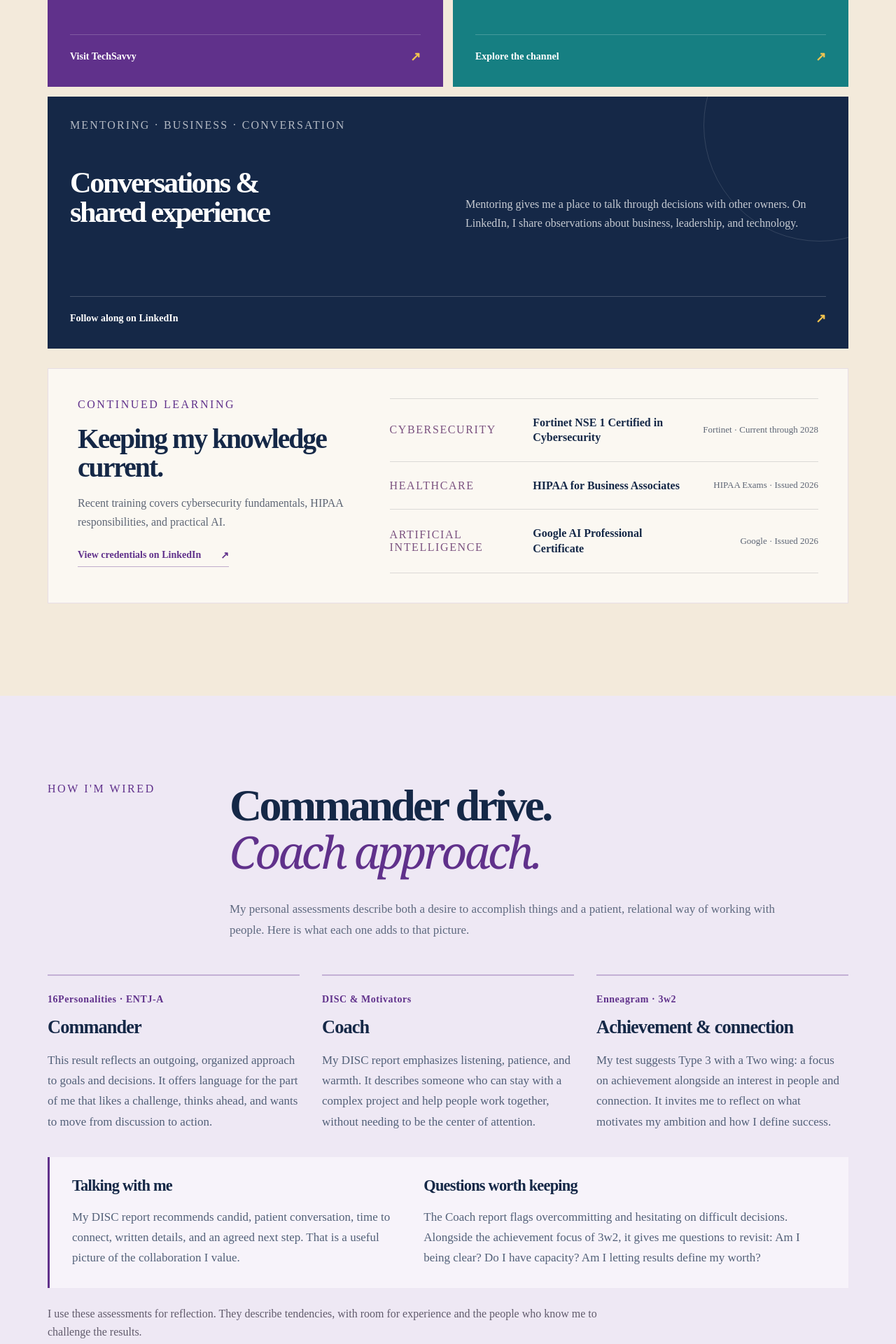
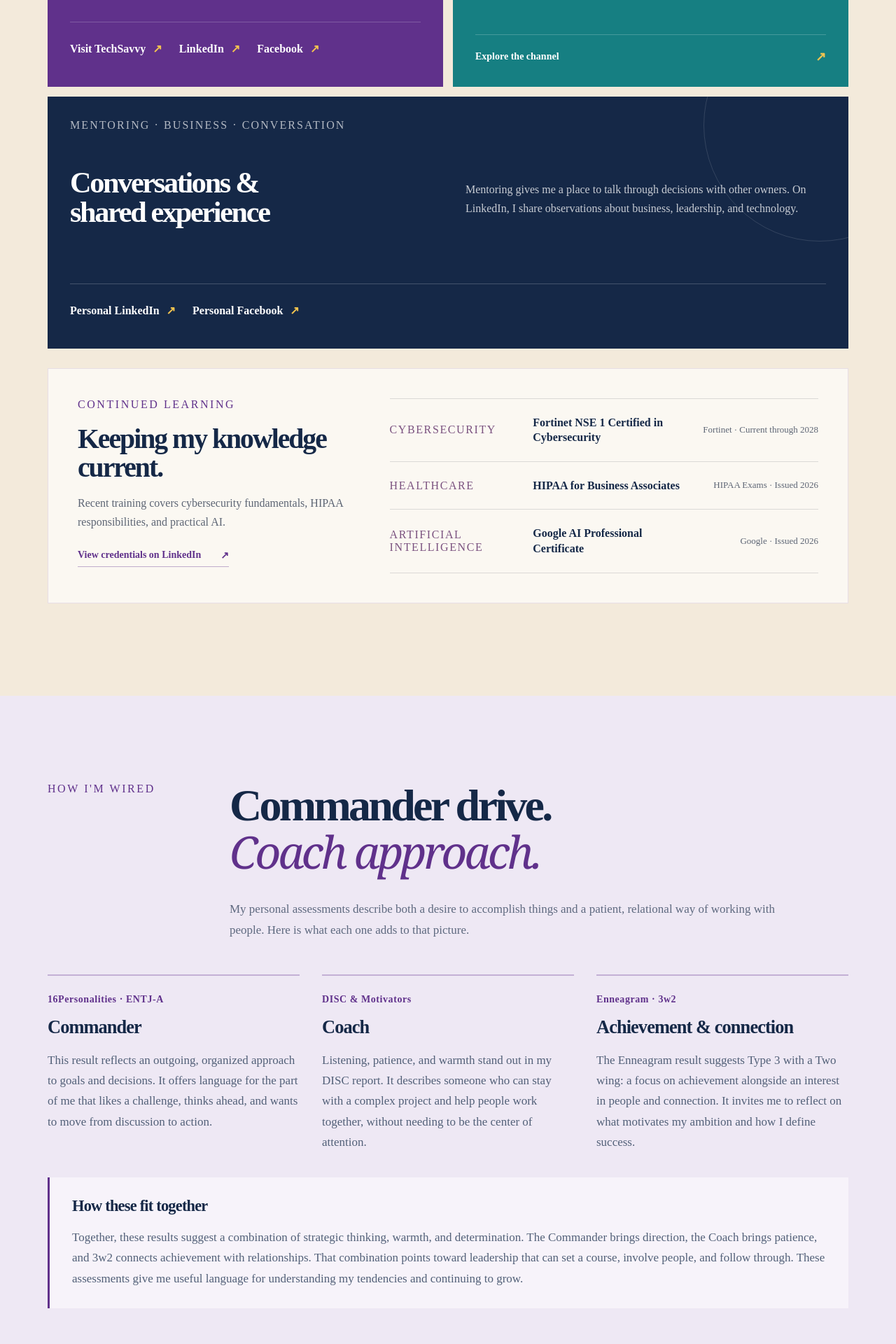
Before and after one commit to TechSavvy-consulting/kylehearn.com, a Next.js app: page / in a window 1280 px wide. Shown: the part 1940-3860 px from the top of the page at 70% size. Built offline with nearby package versions, Linux system fonts and the light colour scheme.

Commit message:
Refine profile links and restore personal sections

```diff
--- a/app/globals.css
+++ b/app/globals.css
@@ -172,15 +172,14 @@ img { display: block; height: auto; max-width: 100%; }
 .assessment-grid h3, .assessment-reflection h3 { font-size: 1.65rem; letter-spacing: -.035em; line-height: 1.2; margin: 12px 0 16px; }
 .assessment-grid p, .assessment-reflection p { color: #526078; font-size: 1.0625rem; line-height: 1.72; margin: 0; }
 .assessment-grid .assessment-source { color: var(--purple); font-size: .875rem; font-weight: 700; letter-spacing: .04em; }
-.assessment-reflection { background: rgba(255,255,255,.48); border-left: 3px solid var(--purple); display: grid; gap: 32px; grid-template-columns: minmax(0, .9fr) minmax(0, 1.1fr); margin-top: 36px; padding: 28px 32px; }
+.assessment-reflection { background: rgba(255,255,255,.48); border-left: 3px solid var(--purple); margin-top: 36px; padding: 28px 32px; }
 .assessment-reflection h3 { font-size: 1.4rem; margin-top: 0; }
-.assessment-note { color: #615b6c; font-size: 1rem; line-height: 1.65; margin: 24px 0 0; max-width: 850px; }
 .journey { padding: 54px 0 130px; }
 .section-heading { margin-bottom: 76px; max-width: 850px; }
 .section-heading h2 { font-size: clamp(42px, 5vw, 68px); letter-spacing: -.058em; line-height: 1.03; margin: 23px 0 24px; }
 .section-heading > p:last-child, .section-heading--split > p { color: #657087; font-size: 17px; line-height: 1.72; max-width: 620px; }
 .timeline { border-top: 1px solid var(--line); }
-.timeline-row { align-items: start; border-bottom: 1px solid var(--line); display: grid; gap: 38px; grid-template-columns: 155px 1fr auto; min-height: 248px; padding: 40px 8px; }
+.timeline-row { align-items: start; border-bottom: 1px solid var(--line); display: grid; gap: 38px; grid-template-columns: 155px minmax(0, 1fr); min-height: 248px; padding: 40px 8px; }
 .timeline-year { align-items: center; display: flex; gap: 18px; }
 .timeline-year span { color: var(--purple); font: 700 12px var(--mono); letter-spacing: .1em; }
 .timeline-year i { background: var(--gold); border-radius: 50%; height: 7px; position: relative; width: 7px; }
@@ -189,7 +188,6 @@ img { display: block; height: auto; max-width: 100%; }
 .timeline-copy > span { color: #8c8395; font: 600 11px var(--mono); letter-spacing: .12em; text-transform: uppercase; }
 .timeline-copy h3 { font-size: 29px; letter-spacing: -.04em; margin: 13px 0 13px; }
 .timeline-copy p { color: #5e697f; font-size: 16px; line-height: 1.75; margin: 0; max-width: 730px; }
-.timeline-index { color: #c8c1cc; font: 11px var(--mono); }
 
 .building { padding: 124px 0 132px; }
 .section-heading--split { align-items: end; display: grid; gap: 80px; grid-template-columns: 1fr 360px; max-width: none; }
@@ -198,7 +196,7 @@ img { display: block; height: auto; max-width: 100%; }
 .venture-grid { display: grid; gap: 14px; grid-template-columns: repeat(2,1fr); }
 .venture-card { color: white; display: flex; flex-direction: column; min-height: 460px; overflow: hidden; padding: 32px; position: relative; transition: transform .25s ease, box-shadow .25s ease; }
 .venture-card:hover { box-shadow: 0 22px 48px rgba(29,25,37,.18); transform: translateY(-5px); }
-.venture-card::after { border: 1px solid rgba(255,255,255,.13); border-radius: 50%; content: ''; height: 330px; position: absolute; right: -125px; top: -125px; width: 330px; }
+.venture-card::after { border: 1px solid rgba(255,255,255,.13); border-radius: 50%; content: ''; height: 330px; pointer-events: none; position: absolute; right: -125px; top: -125px; width: 330px; }
 .venture-card--featured { background: var(--purple); }
 .venture-card--ai { background: #167f82; }
 .venture-card--ideas { background: var(--ink); grid-column: 1 / -1; min-height: 360px; }
@@ -208,10 +206,16 @@ img { display: block; height: auto; max-width: 100%; }
 .venture-card p { color: rgba(255,255,255,.76); font-size: 16px; line-height: 1.7; margin: 0; max-width: 500px; }
 .venture-card > b { align-items: center; border-top: 1px solid rgba(255,255,255,.2); display: flex; font-size: 14px; justify-content: space-between; margin-top: auto; padding-top: 20px; }
 .venture-card > b span { color: #f3c44f; font-size: 18px; }
+.venture-links { align-items: center; border-top: 1px solid rgba(255,255,255,.2); display: flex; flex-wrap: wrap; gap: 4px 24px; margin-top: auto; padding-top: 16px; }
+.venture-card > p:has(+ .venture-links) { margin-bottom: 24px; }
+.venture-links a { align-items: center; display: inline-flex; font-size: 1rem; font-weight: 700; gap: 10px; min-height: 44px; padding: 6px 0; text-underline-offset: 5px; }
+.venture-links a span { color: #f3c44f; }
+.venture-links a:hover, .venture-links a:focus-visible { text-decoration: underline; }
+.venture-links a:focus-visible { outline: 2px solid #f3c44f; outline-offset: 5px; }
 .venture-card--ideas { display: grid; gap: 20px 50px; grid-template-columns: 1fr 1fr; grid-template-rows: auto 1fr auto; }
 .venture-card--ideas > div { grid-row: 2; margin: 32px 0 24px; }
 .venture-card--ideas > p { align-self: center; grid-column: 2; grid-row: 2; }
-.venture-card--ideas > b { grid-column: 1 / -1; }
+.venture-card--ideas > .venture-links { grid-column: 1 / -1; }
 
 .credentials-panel { background: rgba(255,255,255,.66); border: 1px solid rgba(96,49,139,.13); display: grid; gap: 54px; grid-template-columns: .78fr 1.22fr; margin-top: 28px; padding: 42px; }
 .credentials-intro h3 { font-size: clamp(28px,3.1vw,42px); letter-spacing: -.05em; line-height: 1.04; margin: 20px 0 17px; }
@@ -329,8 +333,7 @@ img { display: block; height: auto; max-width: 100%; }
   .wired-heading > div > p { font-size: 18px; }
   .assessment-grid { gap: 26px; grid-template-columns: 1fr; margin-top: 32px; }
   .assessment-grid article { padding-top: 18px; }
-  .assessment-reflection { gap: 28px; grid-template-columns: 1fr; margin-top: 30px; padding: 24px 20px; }
-  .assessment-note { margin-top: 22px; }
+  .assessment-reflection { margin-top: 30px; padding: 24px 20px; }
 
   .journey { padding: 42px 0 90px; }
   .building, .beyond, .contact { padding: 90px 0; }
@@ -346,7 +349,6 @@ img { display: block; height: auto; max-width: 100%; }
   .timeline-copy > span { color: #66767d; }
   .timeline-copy h3 { font-size: 23px; }
   .timeline-copy p { font-size: 17px; }
-  .timeline-index { display: none; }
 
   .section-heading--split { align-items: start; gap: 28px; grid-template-columns: 1fr; }
   .venture-grid { grid-template-columns: 1fr; }
--- a/app/page.tsx
+++ b/app/page.tsx
@@ -190,12 +190,16 @@ export default function Home() {
           </div>
 
           <div className="venture-grid">
-            <a className="venture-card venture-card--featured" href="https://www.techsavvy.consulting/" target="_blank" rel="noreferrer" data-reveal>
+            <article className="venture-card venture-card--featured" data-reveal>
               <span className="venture-type">SERVICE · OWNERSHIP · COMMUNITY</span>
               <div><h3>TechSavvy<br />Consulting</h3></div>
               <p>I&apos;m growing a Tulsa IT company that feels like part of your staff. We get to know your business, look after its technology, and care about where you want it to go.</p>
-              <b>Visit TechSavvy <span>↗</span></b>
-            </a>
+              <nav className="venture-links" aria-label="TechSavvy website and business profiles">
+                <a href="https://www.techsavvy.consulting/" target="_blank" rel="noreferrer">Visit TechSavvy <span aria-hidden="true">↗</span></a>
+                <a href="https://www.linkedin.com/company/techsavvy-consulting/" target="_blank" rel="noreferrer" aria-label="TechSavvy Consulting on LinkedIn">LinkedIn <span aria-hidden="true">↗</span></a>
+                <a href="https://www.facebook.com/techsavvyok/" target="_blank" rel="noreferrer" aria-label="TechSavvy Consulting on Facebook">Facebook <span aria-hidden="true">↗</span></a>
+              </nav>
+            </article>
 
             <a className="venture-card venture-card--ai" href="https://www.youtube.com/@YouCanMakeItWithAI" target="_blank" rel="noreferrer" data-reveal>
               <span className="venture-type">TEACHING · CREATIVITY · ACCESS</span>
@@ -204,12 +208,15 @@ export default function Home() {
               <b>Explore the channel <span>↗</span></b>
             </a>
 
-            <a className="venture-card venture-card--ideas" href="https://www.linkedin.com/in/kylehearn/" target="_blank" rel="noreferrer" data-reveal>
+            <article className="venture-card venture-card--ideas" data-reveal>
               <span className="venture-type">MENTORING · BUSINESS · CONVERSATION</span>
               <div><h3>Conversations &amp;<br />shared experience</h3></div>
               <p>Mentoring gives me a place to talk through decisions with other owners. On LinkedIn, I share observations about business, leadership, and technology.</p>
-              <b>Follow along on LinkedIn <span>↗</span></b>
-            </a>
+              <nav className="venture-links" aria-label="Kyle Hearn's personal profiles">
+                <a href="https://www.linkedin.com/in/kylehearn/" target="_blank" rel="noreferrer">Personal LinkedIn <span aria-hidden="true">↗</span></a>
+                <a href="https://www.facebook.com/1kylehearn/" target="_blank" rel="noreferrer">Personal Facebook <span aria-hidden="true">↗</span></a>
+              </nav>
+            </article>
           </div>
 
           <div className="credentials-panel" data-reveal>
@@ -259,26 +266,19 @@ export default function Home() {
             <article data-reveal>
               <p className="assessment-source">DISC &amp; Motivators</p>
               <h3>Coach</h3>
-              <p>My DISC report emphasizes listening, patience, and warmth. It describes someone who can stay with a complex project and help people work together, without needing to be the center of attention.</p>
+              <p>Listening, patience, and warmth stand out in my DISC report. It describes someone who can stay with a complex project and help people work together, without needing to be the center of attention.</p>
             </article>
             <article data-reveal>
               <p className="assessment-source">Enneagram · 3w2</p>
               <h3>Achievement &amp; connection</h3>
-              <p>My test suggests Type 3 with a Two wing: a focus on achievement alongside an interest in people and connection. It invites me to reflect on what motivates my ambition and how I define success.</p>
+              <p>The Enneagram result suggests Type 3 with a Two wing: a focus on achievement alongside an interest in people and connection. It invites me to reflect on what motivates my ambition and how I define success.</p>
             </article>
           </div>
 
           <div className="assessment-reflection" data-reveal>
-            <div>
-              <h3>Talking with me</h3>
-              <p>My DISC report recommends candid, patient conversation, time to connect, written details, and an agreed next step. That is a useful picture of the collaboration I value.</p>
-            </div>
-            <div>
-              <h3>Questions worth keeping</h3>
-              <p>The Coach report flags overcommitting and hesitating on difficult decisions. Alongside the achievement focus of 3w2, it gives me questions to revisit: Am I being clear? Do I have capacity? Am I letting results define my worth?</p>
-            </div>
+            <h3>How these fit together</h3>
+            <p>Together, these results suggest a combination of strategic thinking, warmth, and determination. The Commander brings direction, the Coach brings patience, and 3w2 connects achievement with relationships. That combination points toward leadership that can set a course, involve people, and follow through. These assessments give me useful language for understanding my tendencies and continuing to grow.</p>
           </div>
-          <p className="assessment-note">I use these assessments for reflection. They describe tendencies, with room for experience and the people who know me to challenge the results.</p>
         </div>
       </section>
 
@@ -290,7 +290,7 @@ export default function Home() {
           </div>
 
           <div className="timeline">
-            {journey.map((chapter, index) => (
+            {journey.map((chapter) => (
               <article className="timeline-row" key={chapter.year} data-reveal>
                 <div className="timeline-year"><span>{chapter.year}</span><i /></div>
                 <div className="timeline-copy">
@@ -298,7 +298,6 @@ export default function Home() {
                   <h3>{chapter.title}</h3>
                   <p>{chapter.body}</p>
                 </div>
-                <span className="timeline-index">0{index + 1}</span>
               </article>
             ))}
           </div>
@@ -331,8 +330,8 @@ export default function Home() {
           </div>
           <div className="beyond-copy" data-reveal>
             <p className="section-label">Beyond the work</p>
-            <h2>Away from the desk.</h2>
-            <p>I love time with my family, including an evening of cards in the backyard. I also enjoy getting outside, staying active, dancing, and making music.</p>
+            <h2>The people I serve first are at home.</h2>
+            <p>Faith, family, and community give the rest of the work its meaning. Outside the office, I enjoy the things that make me stretch, pay attention, and keep learning—rock climbing, hiking, West Coast Swing, bowling, strength training, and playing guitar.</p>
             <div className="interest-list"><span>Rock climbing</span><span>Hiking</span><span>West Coast Swing</span><span>Bowling</span><span>Strength Training</span><span>Playing Guitar</span></div>
           </div>
         </div>
@@ -342,14 +341,14 @@ export default function Home() {
         <div className="section-shell contact-layout">
           <div className="contact-intro" data-reveal>
             <p className="section-label">Let&apos;s connect</p>
-            <h2>I&apos;d enjoy hearing from you.</h2>
-            <p>Have a question, want to compare notes, or just say hello? Send me a message—I read it personally.</p>
+            <h2>Tell me what you&apos;re building—or what you believe could be.</h2>
+            <p>I enjoy meeting people who care deeply about their work, their community, or an idea they cannot shake. Share a little context and I&apos;ll read it personally.</p>
           </div>
           <form className="contact-form" action="https://formspree.io/f/xppzzbog" method="POST" onSubmit={handleContactSubmit} data-formspree-connected="true" data-reveal>
             <input type="hidden" name="_subject" value="New message from KyleHearn.com" />
             <label><span>Your name</span><input name="name" type="text" autoComplete="name" required placeholder="How should I address you?" /></label>
             <label><span>Email</span><input name="email" type="email" autoComplete="email" required placeholder="you@example.com" /></label>
-            <label><span>What&apos;s on your mind?</span><textarea name="message" rows={5} required placeholder="A little context is plenty." /></label>
+            <label><span>What are you building, solving, or considering?</span><textarea name="message" rows={5} required placeholder="A little context is plenty." /></label>
             <label className="honeypot" aria-hidden="true"><span>Leave this empty</span><input name="_gotcha" type="text" tabIndex={-1} autoComplete="off" /></label>
             <div className="form-submit">
               <button type="submit" disabled={formStatus === 'submitting'}>{formStatus === 'submitting' ? 'Sending…' : 'Send message'} <b>↗</b></button>
```
